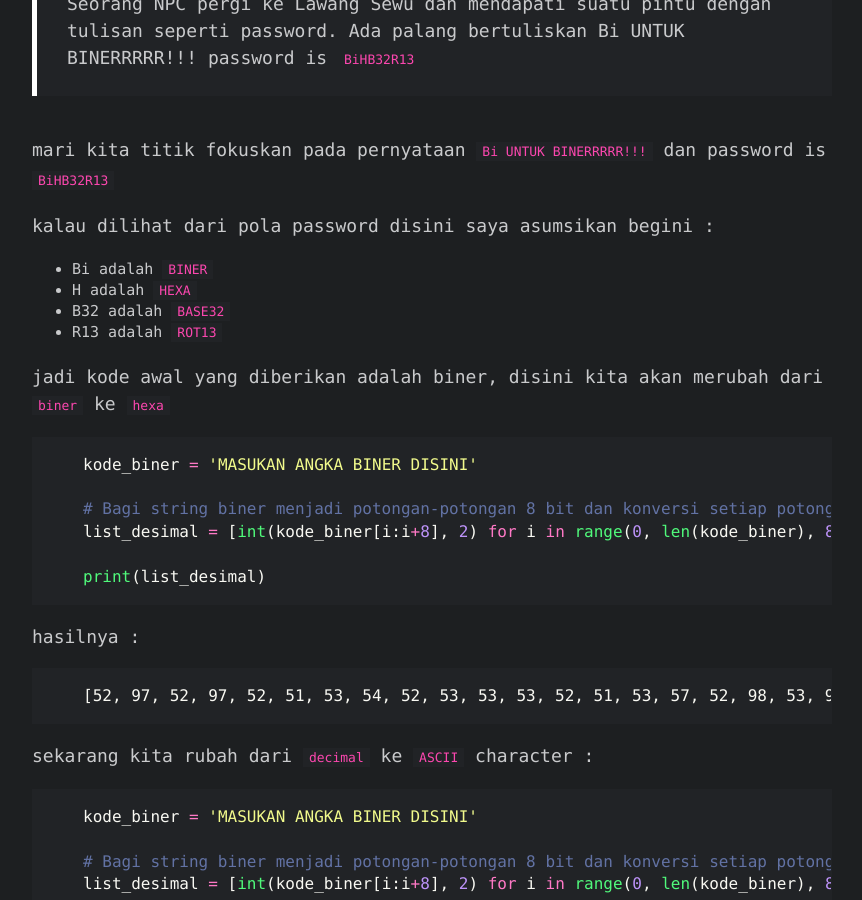
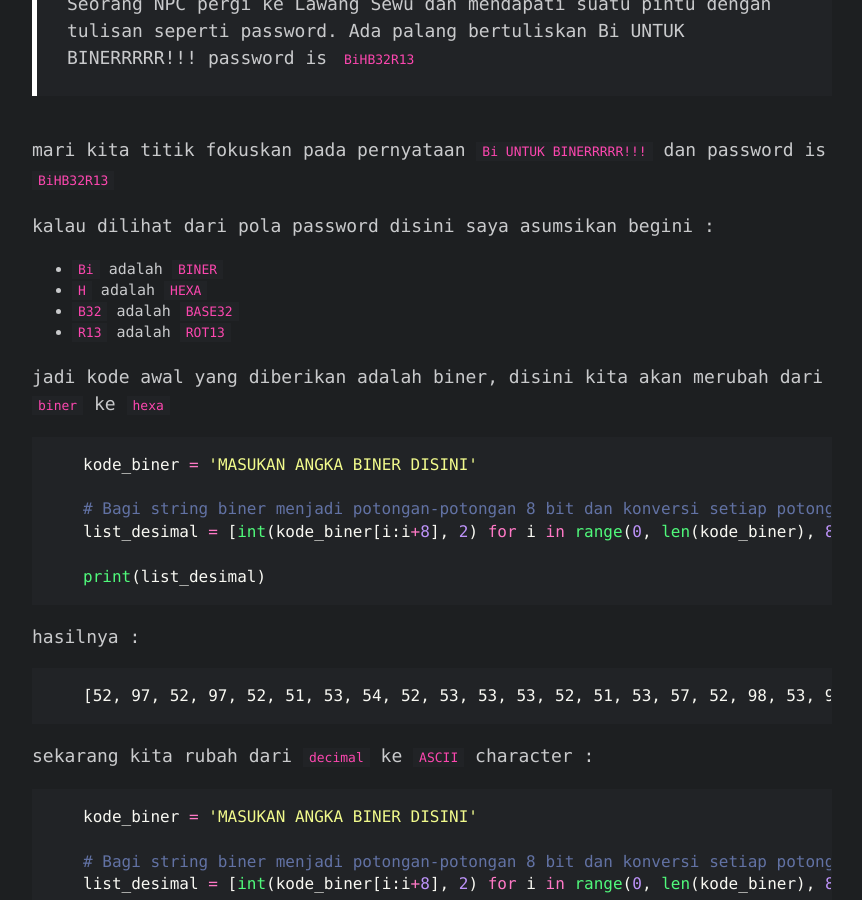
Before and after one commit to syukirman-amir/blog.noob.codes, a Jekyll site: the page built from _posts/2023-04-09-crypto-free-flag.md, in a window 1280 px wide and 900 px high, scrolled down 1410 px. Shown: the whole window, without its empty margins (208-1070 px from the left). Built offline with Jekyll 4.4.1, drawn with Linux system fonts in a browser that asks for light colours; comment, search, counter and statistics services are not loaded.

```diff
--- a/_posts/2023-04-09-crypto-free-flag.md
+++ b/_posts/2023-04-09-crypto-free-flag.md
@@ -34,10 +34,10 @@ mari kita titik fokuskan pada pernyataan `Bi UNTUK BINERRRRR!!!` dan password is
 
 kalau dilihat dari pola password disini saya asumsikan begini :
 
-- Bi adalah `BINER`
-- H adalah `HEXA`
-- B32 adalah `BASE32`
-- R13 adalah `ROT13`
+- `Bi` adalah `BINER`
+- `H` adalah `HEXA`
+- `B32` adalah `BASE32`
+- `R13` adalah `ROT13`
 
 
 jadi kode awal yang diberikan adalah biner, disini kita akan merubah dari `biner` ke `hexa`
```
